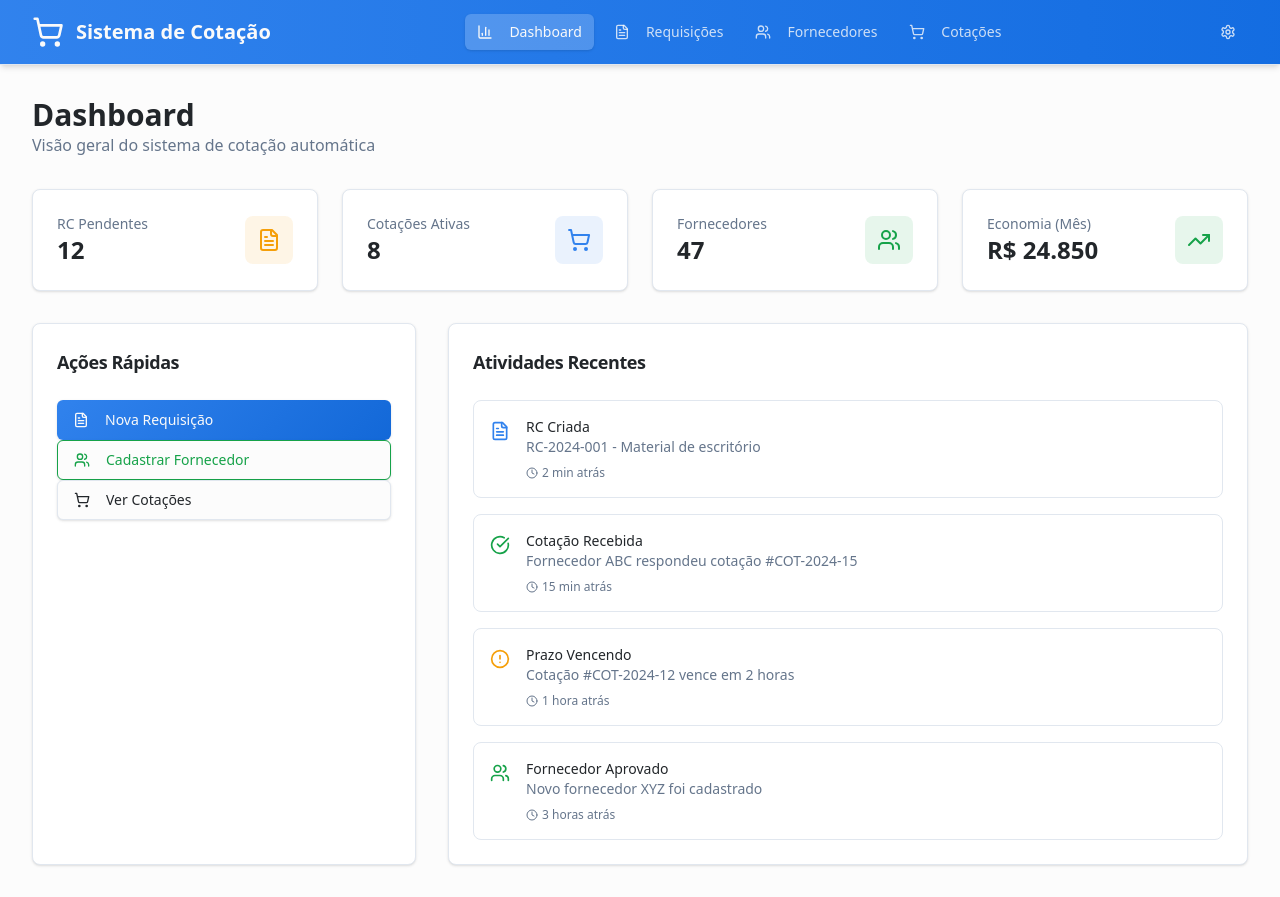
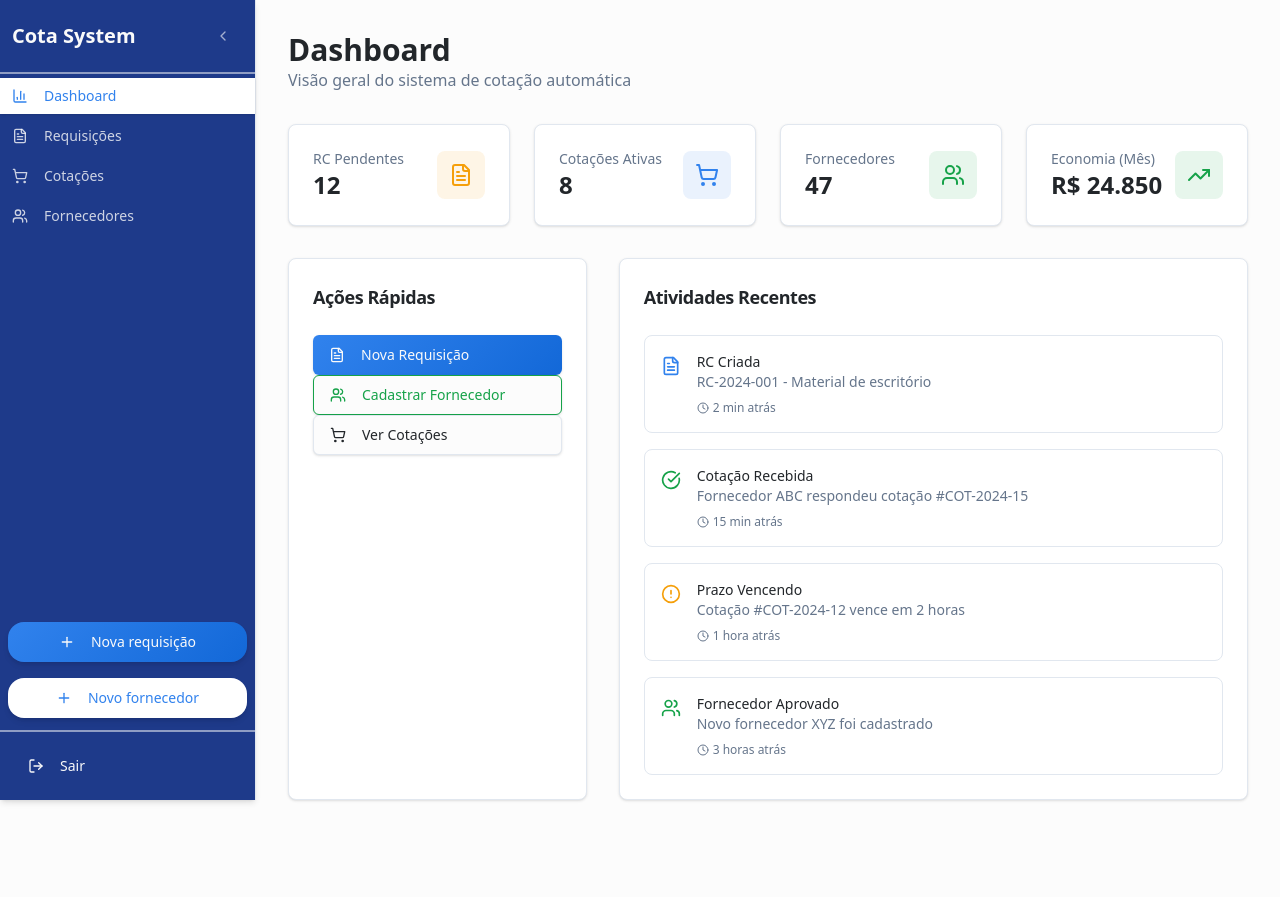
Before and after one commit to fmesteves/cotacao-magica-rapida, a React (Vite) app: page / in a window 1280 px wide. After the commit the page ends 832 px from the top, so only its background shows below. Built offline with nearby package versions, Linux system fonts and the light colour scheme.

Commit message:
💄 feat: Reestruturando navegação
- A barra do topo agora fica na lateral

```diff
--- a/src/components/layout/Header.tsx
+++ b/src/components/layout/Header.tsx
@@ -1,15 +1,36 @@
 import { Link, useLocation } from "react-router-dom";
-import { ShoppingCart, Users, FileText, BarChart3, Settings } from "lucide-react";
+import {
+  ShoppingCart,
+  Users,
+  FileText,
+  BarChart3,
+  LogOut,
+  Plus,
+  ChevronLeft,
+  ChevronRight,
+} from "lucide-react";
 import { Button } from "@/components/ui/button";
+import {
+  Tooltip,
+  TooltipContent,
+  TooltipProvider,
+  TooltipTrigger,
+} from "@/components/ui/tooltip";
+import clsx from "clsx";
 
-const Header = () => {
+interface HeaderProps {
+  collapsed: boolean;
+  setCollapsed: (value: boolean) => void;
+}
+
+const Header = ({ collapsed, setCollapsed }: HeaderProps) => {
   const location = useLocation();
 
   const navigation = [
     { name: "Dashboard", href: "/", icon: BarChart3 },
     { name: "Requisições", href: "/requisicoes", icon: FileText },
+    { name: "Cotações", href: "/cotacoes", icon: ShoppingCart },
     { name: "Fornecedores", href: "/fornecedores", icon: Users },
-    { name: "Cotações", href: "/cotacoes", icon: ShoppingCart },
   ];
 
   const isActive = (path: string) => {
@@ -19,54 +40,129 @@ const Header = () => {
   };
 
   return (
-    <header className="bg-gradient-header shadow-medium border-b">
-      <div className="max-w-7xl mx-auto px-4 sm:px-6 lg:px-8">
-        <div className="flex items-center justify-between h-16 gap-4">
-          {/* Logo section */}
-          <div className="flex items-center flex-shrink-0">
-            <ShoppingCart className="h-8 w-8 text-primary-foreground mr-3" />
-            <h1 className="text-xl font-bold text-primary-foreground">
-              Sistema de Cotação
+    <aside
+      className={clsx(
+        "fixed left-0 top-0 h-full bg-blue-900 shadow-medium border-r flex flex-col justify-between transition-all duration-300",
+        collapsed ? "w-16" : "w-64"
+      )}
+    >
+      <TooltipProvider delayDuration={0}>
+        <div>
+          {/* Topo */}
+          <div className="flex items-center justify-between px-3 py-4 border-b-2 border-white/50 mb-1">
+            {!collapsed && (
+              <h1 className="text-xl font-bold text-primary-foreground whitespace-nowrap overflow-hidden">
+                Cota System
               </h1>
+            )}
+            <Button
+              variant="ghost"
+              size="icon"
+              className="text-white/60 hover:text-white"
+              onClick={() => setCollapsed(!collapsed)}
+            >
+              {collapsed ? (
+                <ChevronRight className="h-4 w-4" />
+              ) : (
+                <ChevronLeft className="h-4 w-4" />
+              )}
+            </Button>
           </div>
 
-          {/* Navigation */}
-          <nav className="flex items-center gap-2">
+          {/* Navegação */}
+          <nav className="flex flex-col gap-1 px-0">
             {navigation.map((item) => {
               const Icon = item.icon;
               const active = isActive(item.href);
-              return (
+
+              const button = (
                 <Link key={item.name} to={item.href}>
                   <Button
                     variant={active ? "secondary" : "ghost"}
                     size="sm"
-                    className={
+                    className={clsx(
+                      "w-full justify-start rounded-none overflow-hidden transition-all duration-200",
                       active
-                        ? "bg-white/20 text-primary-foreground hover:bg-white/30"
-                        : "text-primary-foreground/80 hover:text-primary-foreground hover:bg-white/10"
-                    }
+                        ? "bg-white text-primary hover:bg-white/20 hover:text-primary-foreground"
+                        : "text-primary-foreground/80 hover:text-primary-foreground hover:bg-white/10",
+                      collapsed && "justify-center"
+                    )}
                   >
                     <Icon className="h-4 w-4" />
-                    <span className="hidden sm:inline ml-2">{item.name}</span>
+                    {!collapsed && <span className="ml-2">{item.name}</span>}
                   </Button>
                 </Link>
               );
+
+              return collapsed ? (
+                <Tooltip key={item.name}>
+                  <TooltipTrigger asChild>{button}</TooltipTrigger>
+                  <TooltipContent side="right">{item.name}</TooltipContent>
+                </Tooltip>
+              ) : (
+                button
+              );
             })}
           </nav>
+        </div>
 
-          {/* Settings */}
-          <div className="flex items-center flex-shrink-0">
+        {/* Atalhos e Logout */}
+        <div className="flex flex-col gap-3">
+          <div className="flex flex-col gap-4 items-center w-full px-2">
+            <Tooltip>
+              <TooltipTrigger asChild>
+                <Link className="w-full" to={"requisicoes/nova"}>
+                  <Button className="w-full rounded-2xl" variant="premium">
+                    <Plus />
+                    {!collapsed && (
+                      <span className="ml-2">Nova requisição</span>
+                    )}
+                  </Button>
+                </Link>
+              </TooltipTrigger>
+              {collapsed && (
+                <TooltipContent side="right">Nova requisição</TooltipContent>
+              )}
+            </Tooltip>
+
+            <Tooltip>
+              <TooltipTrigger asChild>
+                <Link className="w-full" to={"fornecedores/novo"}>
+                  <Button
+                    className="w-full rounded-2xl bg-white text-primary"
+                    variant="premium"
+                  >
+                    <Plus />
+                    {!collapsed && (
+                      <span className="ml-2">Novo fornecedor</span>
+                    )}
+                  </Button>
+                </Link>
+              </TooltipTrigger>
+              {collapsed && (
+                <TooltipContent side="right">Novo fornecedor</TooltipContent>
+              )}
+            </Tooltip>
+          </div>
+
+          <div className="p-4 border-t-2 border-white/50">
+            <Tooltip>
+              <TooltipTrigger asChild>
                 <Button
                   variant="ghost"
                   size="sm"
-              className="text-primary-foreground/80 hover:text-primary-foreground hover:bg-white/10"
+                  className="w-full justify-start text-primary-foreground hover:text-primary-foreground hover:bg-white/10"
                 >
-              <Settings className="h-4 w-4" />
+                  <LogOut className="h-4 w-4" />
+                  {!collapsed && <span className="ml-2">Sair</span>}
                 </Button>
+              </TooltipTrigger>
+              {collapsed && <TooltipContent side="right">Sair</TooltipContent>}
+            </Tooltip>
           </div>
         </div>
-      </div>
-    </header>
+      </TooltipProvider>
+    </aside>
   );
 };
 
--- a/src/components/layout/Layout.tsx
+++ b/src/components/layout/Layout.tsx
@@ -1,4 +1,4 @@
-import { ReactNode } from "react";
+import { ReactNode, useState } from "react";
 import Header from "./Header";
 
 interface LayoutProps {
@@ -6,10 +6,16 @@ interface LayoutProps {
 }
 
 const Layout = ({ children }: LayoutProps) => {
+  const [collapsed, setCollapsed] = useState(false);
+
   return (
-    <div className="min-h-screen bg-background">
-      <Header />
-      <main className="max-w-7xl mx-auto px-4 sm:px-6 lg:px-8 py-8">
+    <div className="min-h-screen bg-background flex">
+      <aside
+        className={`transition-all duration-300 ${collapsed ? "w-16" : "w-64"}`}
+      >
+        <Header collapsed={collapsed} setCollapsed={setCollapsed} />
+      </aside>
+      <main className="flex-1 px-4 sm:px-6 lg:px-8 py-8 overflow-x-hidden">
         {children}
       </main>
     </div>
--- a/src/index.css
+++ b/src/index.css
@@ -74,6 +74,10 @@
     --sidebar-ring: 217.2 91.2% 59.8%;
   }
 
+  .tooltip-content-zindex {
+    z-index: 9999 !important;
+  }
+
   .dark {
     --background: 222.2 84% 4.9%;
     --foreground: 210 40% 98%;
```
Also changed, not shown: 1 other file (tests, documents, lock files or other folders). Lines whose indentation alone changed are shown as unchanged.
